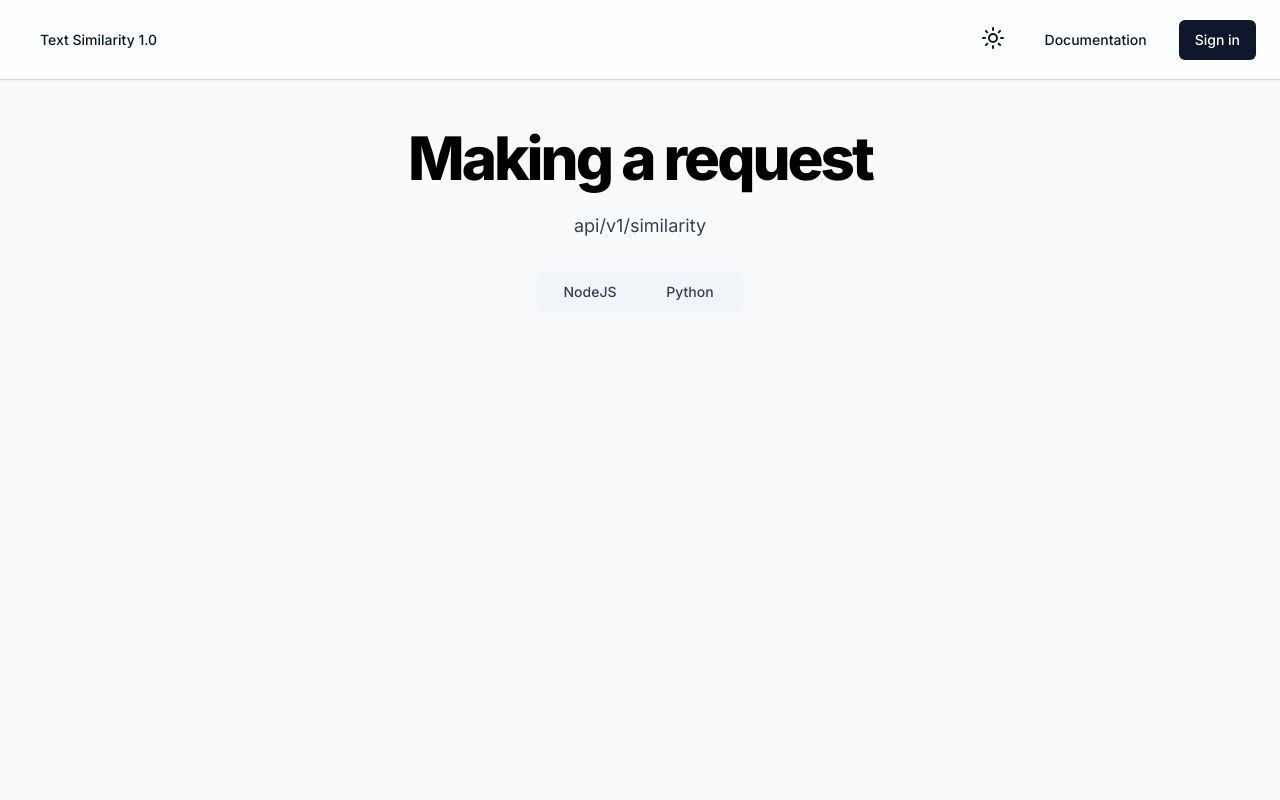
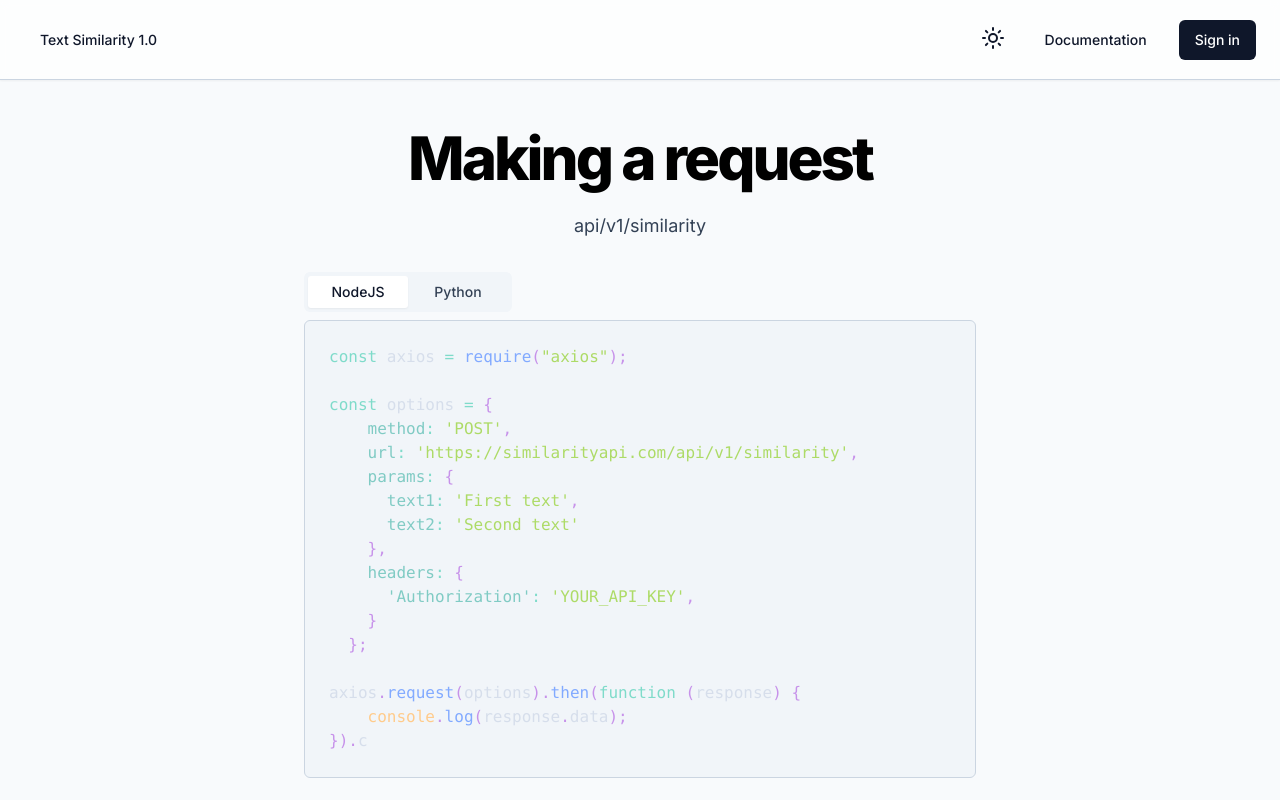
Before and after one commit to xDepcio/similarity-api-app-tutorial, a Next.js app: page /documentation in a window 1280 px wide. Built offline with nearby package versions, Linux system fonts and the light colour scheme; no server answers.

Commit message:
fixed resizing issue on docs page

```diff
--- a/src/app/(docs)/documentation/page.tsx
+++ b/src/app/(docs)/documentation/page.tsx
@@ -3,6 +3,7 @@ import type { Metadata } from "next";
 import LargeHeading from '@/ui/LargeHeading'
 import Paragraph from '@/ui/Paragraph';
 import DocumentationTabs from '@/components/DocumentationTabs';
+import 'simplebar-react/dist/simplebar.min.css'
 
 export const metadata: Metadata = {
     title: 'Similarity API | Documentation',
--- a/src/components/DocumentationTabs.tsx
+++ b/src/components/DocumentationTabs.tsx
@@ -5,12 +5,11 @@ import { FC } from 'react'
 import Code from './Code'
 import { Tabs, TabsList, TabsTrigger, TabsContent } from './ui/Tabs'
 import SimpleBar from 'simplebar-react'
-import 'simplebar-react/dist/simplebar.min.css'
 
 const DocumentationTabs: FC = () => {
     return (
-        <Tabs>
-            <TabsList defaultValue={'nodejs'} className='max-w-2xl w-full'>
+        <Tabs defaultValue={'nodejs'} className='max-w-2xl w-full'>
+            <TabsList>
                 <TabsTrigger value='nodejs'>NodeJS</TabsTrigger>
                 <TabsTrigger value='python'>Python</TabsTrigger>
             </TabsList>
```
